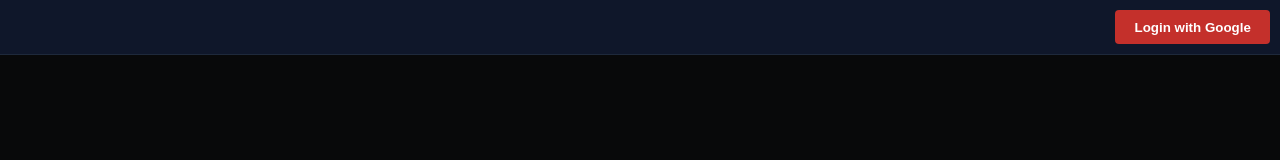
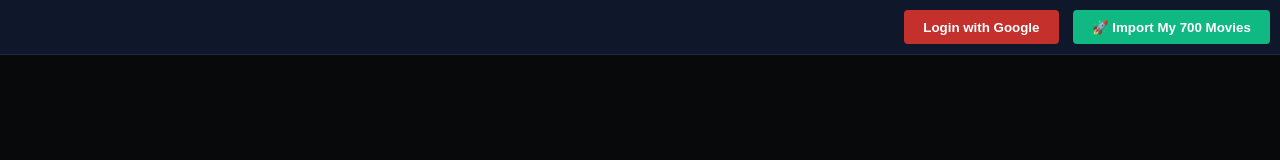
Before and after one commit to Sebastiano4/sebas-reviews, a plain HTML site: page index.html in a window 1280 px wide. Drawn offline with nearby package versions, Linux system fonts and the light colour scheme.

Commit message:
Update index.html

```diff
--- a/index.html
+++ b/index.html
@@ -13,6 +13,7 @@
     <header style="padding: 10px; background: #0f172a; text-align: right; border-bottom: 1px solid #1e293b;">
         <button id="login-btn" class="btn-primary">Login with Google</button>
         <button id="logout-btn" class="btn-primary" style="display: none; background: #b91c1c;">Logout</button>
+        <button id="import-btn" class="btn-primary" style="background: #10b981; margin-left: 10px;">🚀 Import My 700 Movies</button>
     </header>
 
     <div id="app-content" style="display: none;">
```
